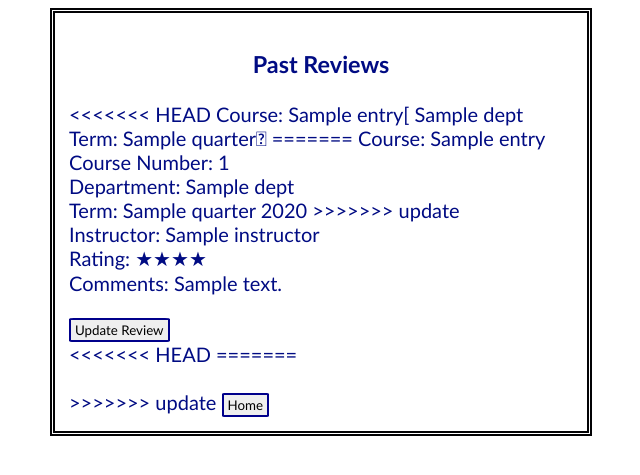
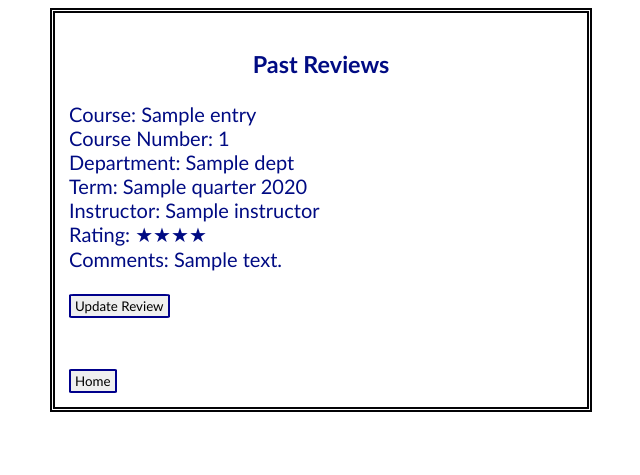
Before and after one commit to robinjsu/trip_docs, a Flask app: template hw2/templates/reviews.html in a window 1280 px wide. Shown: the top 475 px of the page, without its empty margins (319-959 px from the left). Run offline with Flask 2, Linux system fonts and the light colour scheme; the template is opened without the code that fills it: most values are stand-ins (such as "Sample title", 1, 10 or a date in 2020); parts of the project's set-up code (start-up, migrations or seed data) failed here and were passed over; some libraries are stand-ins or nearby versions.

Commit message:
more merge stuff

```diff
--- a/hw2/reviews.py
+++ b/hw2/reviews.py
@@ -4,13 +4,10 @@ import review_model
 
 class Reviews(MethodView):
     def get(self):
-<<<<<<< HEAD
-=======
         """
         Render the page with list of previously entered course reviews.
         This page renders database entries, as well as options to update existing entries.
         """
->>>>>>> update
         model = review_model.get_model()
 
         entries = [dict(name=row[0], number=row[1], dept=row[2], quarter=row[3], year=row[4],
--- a/hw2/submit.py
+++ b/hw2/submit.py
@@ -16,13 +16,7 @@ class Submit(MethodView):
         """
         rating_number = int(request.form['rating'])
         assert (rating_number >= 0 and rating_number <=5), f"Ratings error: {request.form['rating']}"
-<<<<<<< HEAD
 
-        assert type(request.form['year']) == int
-
-=======
-
->>>>>>> update
         model = review_model.get_model()
         model.insert(request.form['name'], request.form['number'], request.form['dept'],
             request.form['quarter'], request.form['year'], request.form['instructor'], rating_number,
--- a/hw2/templates/reviews.html
+++ b/hw2/templates/reviews.html
@@ -3,13 +3,8 @@
     <h3>Past Reviews</h3>
     {% for entry in entries %}
         <p class="review">
-<<<<<<< HEAD
-            Course: {{ entry.name }}&#9{{ entry.number }}&#9{{ entry.dept}}
-            <br>Term: {{ entry.quarter }}&#9{{ entry.year }}
-=======
             Course: {{ entry.name }}<br>Course Number: {{ entry.number }}<br>Department: {{ entry.dept}}
             <br>Term: {{ entry.quarter }} {{ entry.year }}
->>>>>>> update
             <br>Instructor: {{ entry.instructor}}
 	    <br>Rating: {% for i in range(entry.rating) %}&#9733{% endfor %}<br>
 	    Comments: {{ entry.review }}
@@ -19,10 +14,7 @@
         </a>
     {% endfor %}
     <br>
-<<<<<<< HEAD
-=======
     <br><br>
->>>>>>> update
     <a href="{{ url_for('index') }}">
         <button class=return>Home</button>
     </a>
```
Also changed, not shown: hw2/entries.db (added), hw2/review_model/Model.py (line endings or trailing spaces), hw2/templates/update.html (line endings or trailing spaces).
